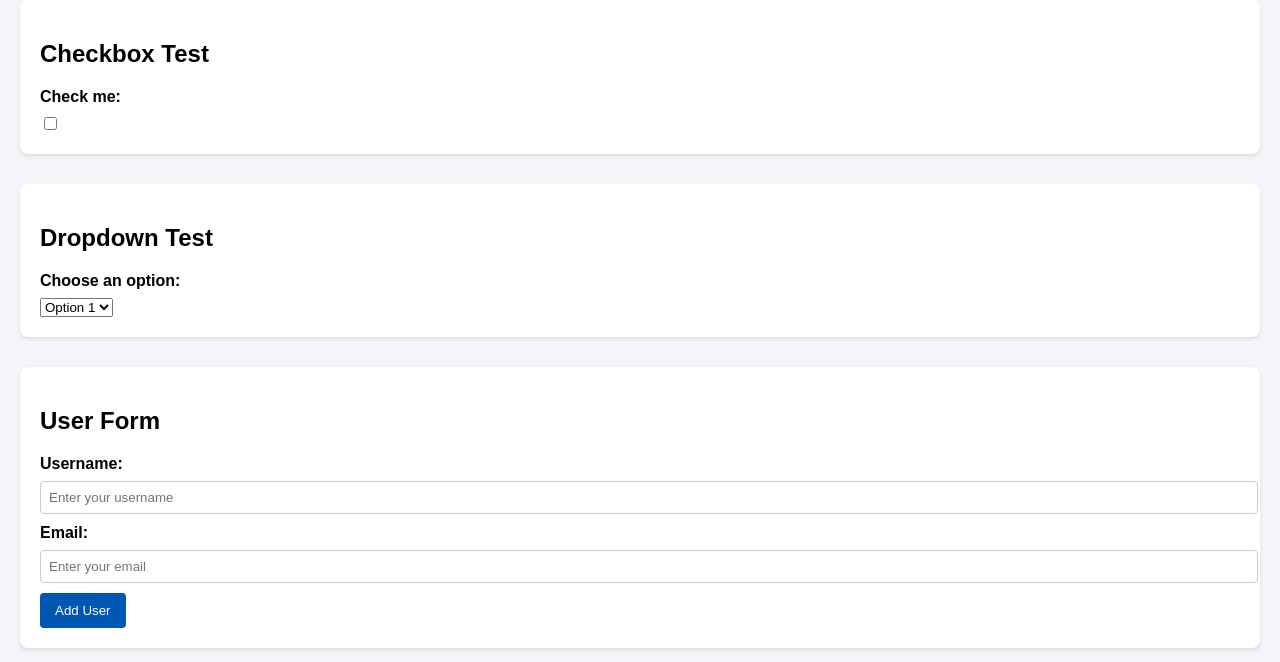
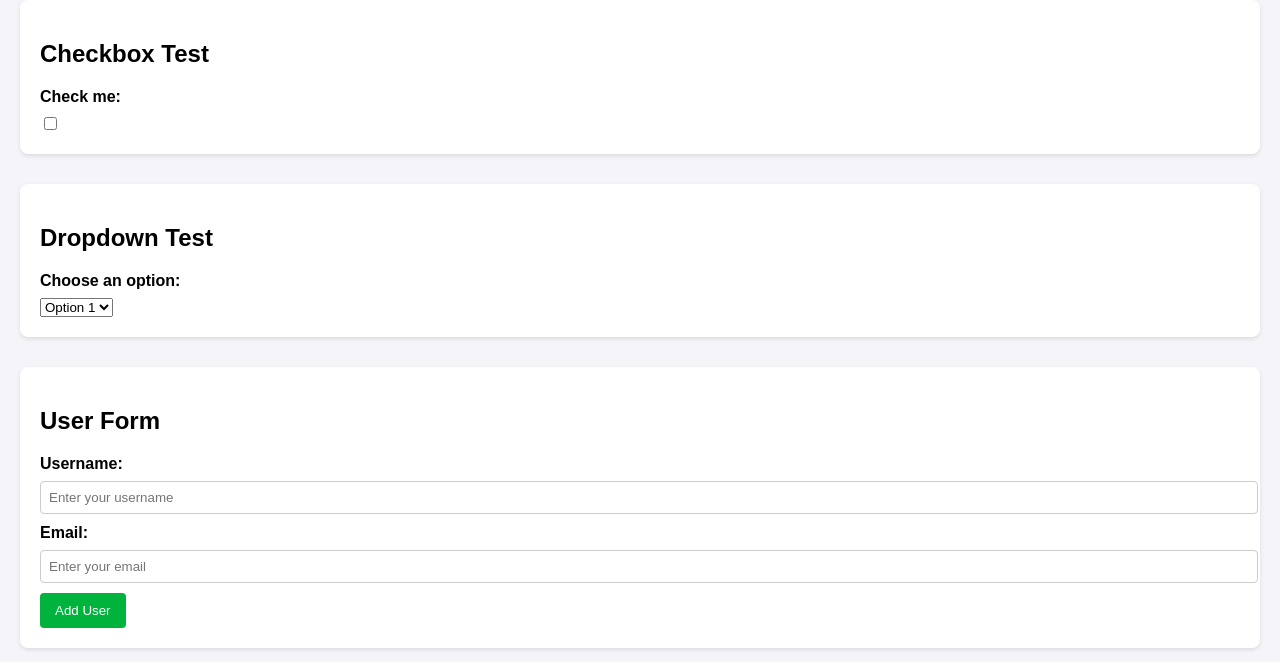
Before and after one commit to 223Mariya223/sample-app, a website: page index.html in a window 1280 px wide. In both pictures the pointer is over the button "Add User". Shown: the part 138-800 px from the top of the page. Drawn offline with Linux system fonts and the light colour scheme; no server answers.

Commit message:
background color updated

```diff
--- a/index.html
+++ b/index.html
@@ -11,7 +11,7 @@
     label { display: block; margin-bottom: 8px; font-weight: bold; }
     input[type="text"], input[type="email"], input[type="file"] { width: 100%; padding: 8px; margin-bottom: 10px; border: 1px solid #ccc; border-radius: 4px; }
     button { padding: 10px 15px; background-color:hsl(210, 100.00%, 3.10%), 16); color: #fff; border: none; border-radius: 4px; cursor: pointer; }
-    button:hover { background-color: #0056b3; }
+    button:hover { background-color: #00b33c; }
     table { width: 100%; border-collapse: collapse; margin-top: 20px; }
     table, th, td { border: 1px solid #ddd; }
     th, td { padding: 12px; text-align: left; }
```
